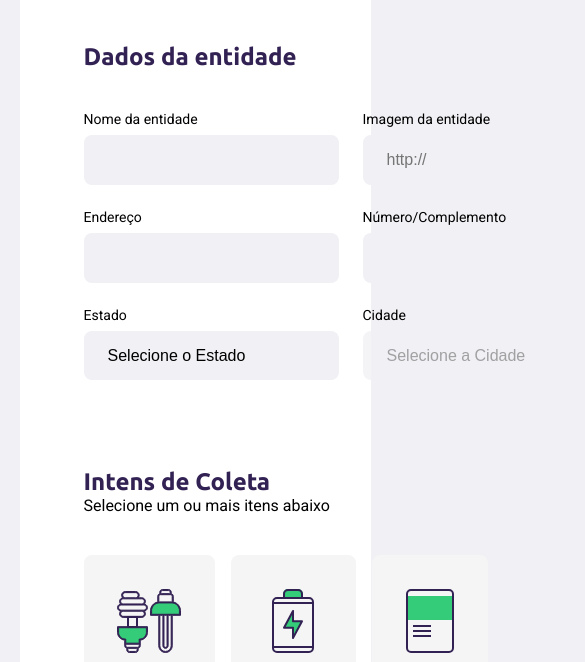
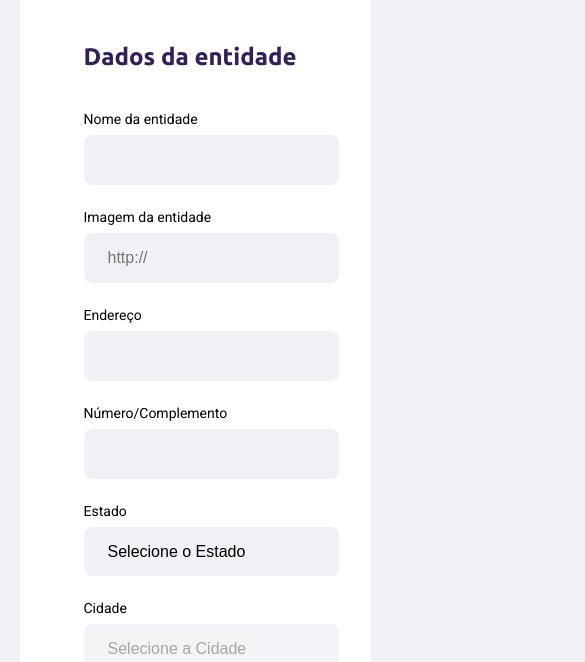
Before and after one commit to JonathanBenicio/NLW, a website: page src/views/create-point.html in a window 390 px wide. Shown: the part 383-1045 px from the top of the page, 585 px wide, since content can reach past the window. Drawn offline with nearby package versions, Linux system fonts and the light colour scheme; files that its build step writes are made by us from their sources; no server answers.

Commit message:
responsive inputs

```diff
--- a/public/styles/create-point.css
+++ b/public/styles/create-point.css
@@ -55,10 +55,17 @@ form fieldset {
 
 form legend {
     margin-bottom: 40px;
-
+    display: flex;
+    align-items: center;
+    justify-content: space-between;
+    width: 100%;
 }
 
 form legend h2 {
+    font-size: 24px;
+}
+form legend h2 {
+    color: var(--title-color);
     font-size: 24px;
 }
 
--- a/public/styles/responsive.css
+++ b/public/styles/responsive.css
@@ -26,11 +26,17 @@
         height: 250px;
     }
 
+    #page-create-point .field-group {
+        flex-direction: column;
+    }
+    #page-create-point .field-group .field + .field {
+        margin-left: 0;
+    }
 }
 
 @media (min-width:1440px){
     #page-home{
-        background-position-x: 40vw;
+        background-position-x: 50vw;
 
     }
 }
```
